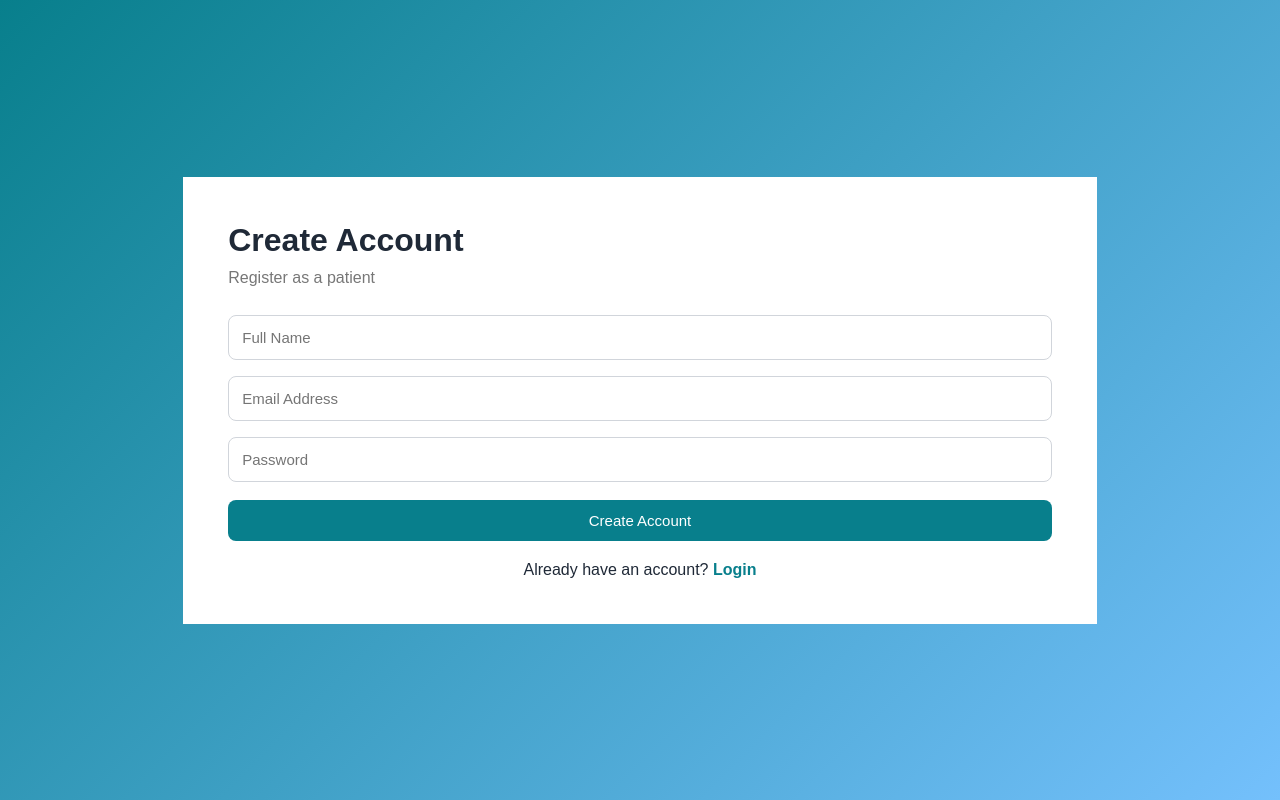
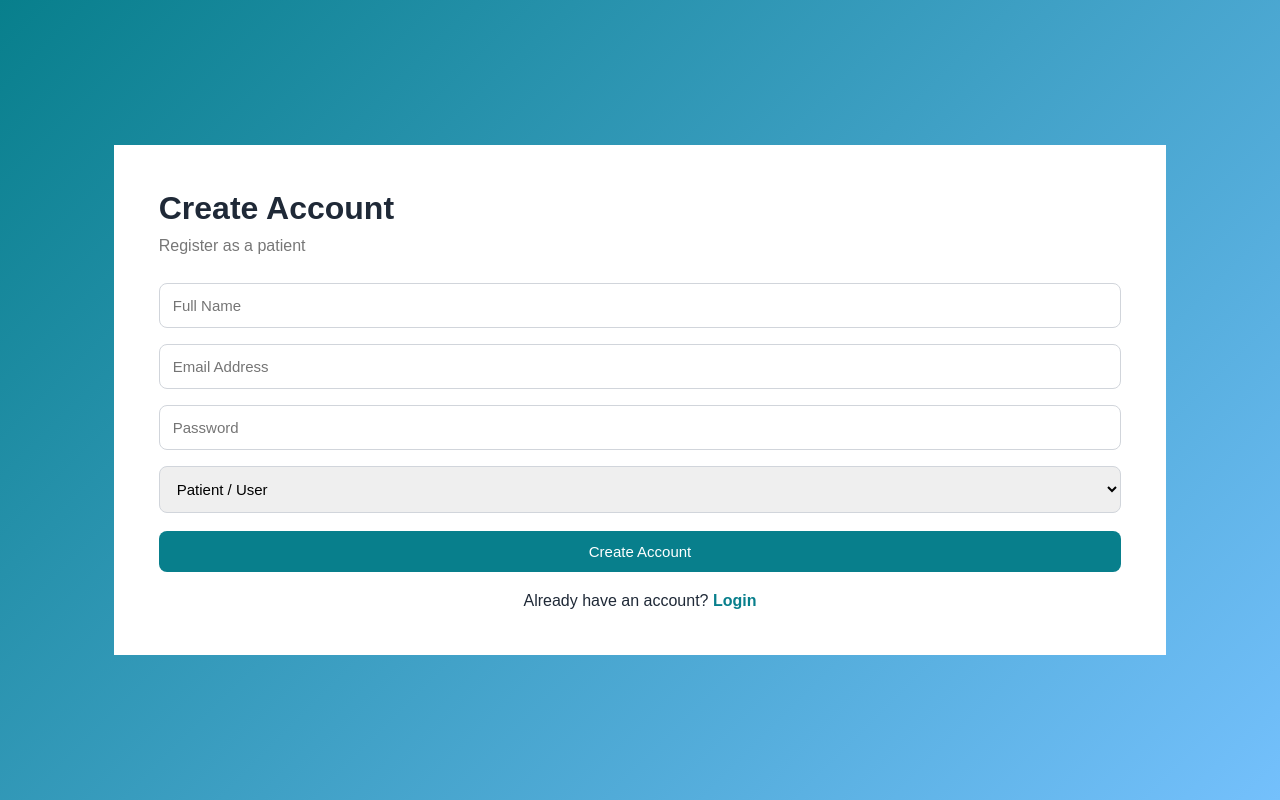
Before and after one commit to Saikiran-1913/hospital-management-system, a React (Vite) app: page /#/signup in a window 1280 px wide. Built offline with nearby package versions, Linux system fonts and the light colour scheme.

Commit message:
Add role selector to signup

```diff
--- a/src/pages/Signup.jsx
+++ b/src/pages/Signup.jsx
@@ -7,6 +7,7 @@ function Signup() {
   const [name, setName] = useState("");
   const [email, setEmail] = useState("");
   const [password, setPassword] = useState("");
+  const [role, setRole] = useState("user");
 
   const [message, setMessage] = useState("");
   const [error, setError] = useState("");
@@ -35,12 +36,12 @@ function Signup() {
       return;
     }
 
-    // Create new user
+    // Create new user with selected role
     const newUser = {
       name: name,
       email: email,
       password: password,
-      role: "user"
+      role: role
     };
 
     // Add user
@@ -52,7 +53,11 @@ function Signup() {
       JSON.stringify(users)
     );
 
-    setMessage("Account created successfully!");
+    setMessage(
+      `Account created successfully as ${
+        role === "admin" ? "Admin" : "Patient"
+      }!`
+    );
 
     // Go to login page
     setTimeout(() => {
@@ -68,7 +73,7 @@ function Signup() {
         <h1>Create Account</h1>
 
         <p className="subtitle">
-          Register as a patient
+          Register as {role === "admin" ? "an admin" : "a patient"}
         </p>
 
         {/* Name */}
@@ -100,6 +105,17 @@ function Signup() {
             setPassword(e.target.value)
           }
         />
+
+        {/* Role Selection */}
+        <select
+          value={role}
+          onChange={(e) =>
+            setRole(e.target.value)
+          }
+        >
+          <option value="user">Patient / User</option>
+          <option value="admin">Admin</option>
+        </select>
 
         {/* Signup Button */}
         <button
```
